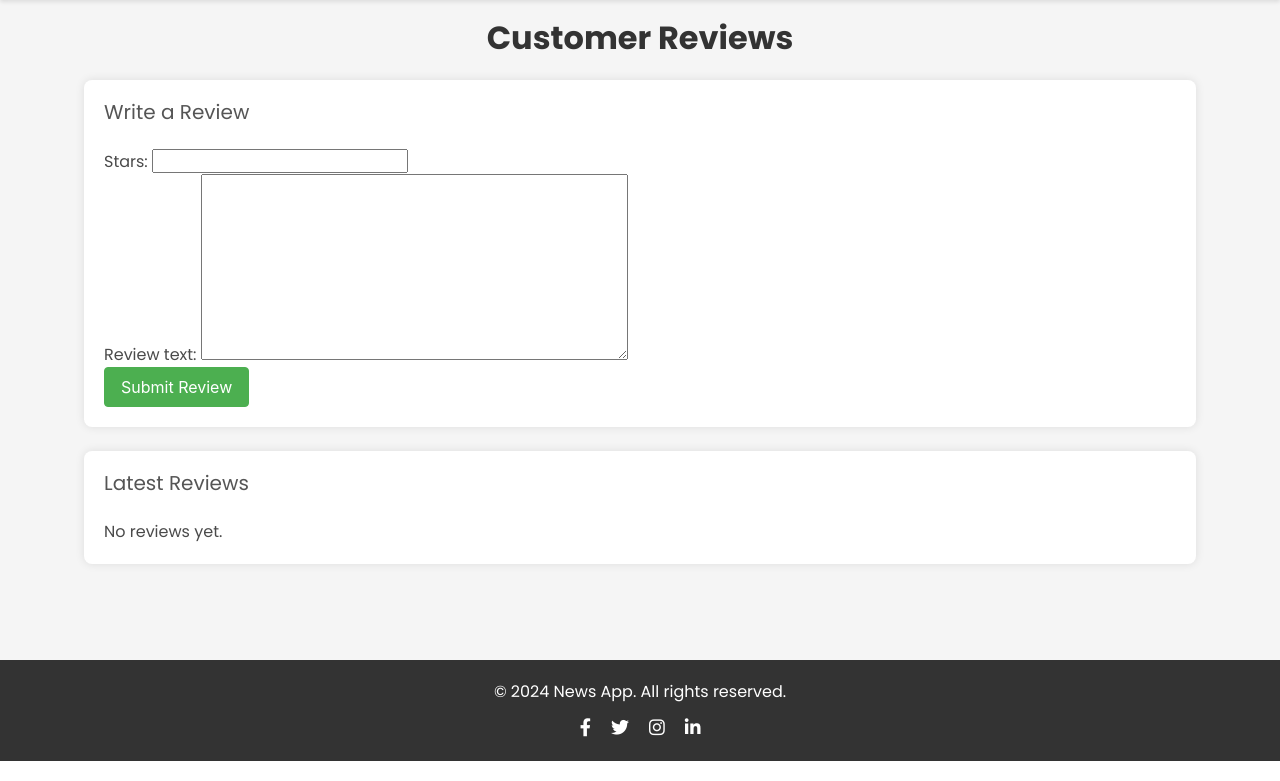
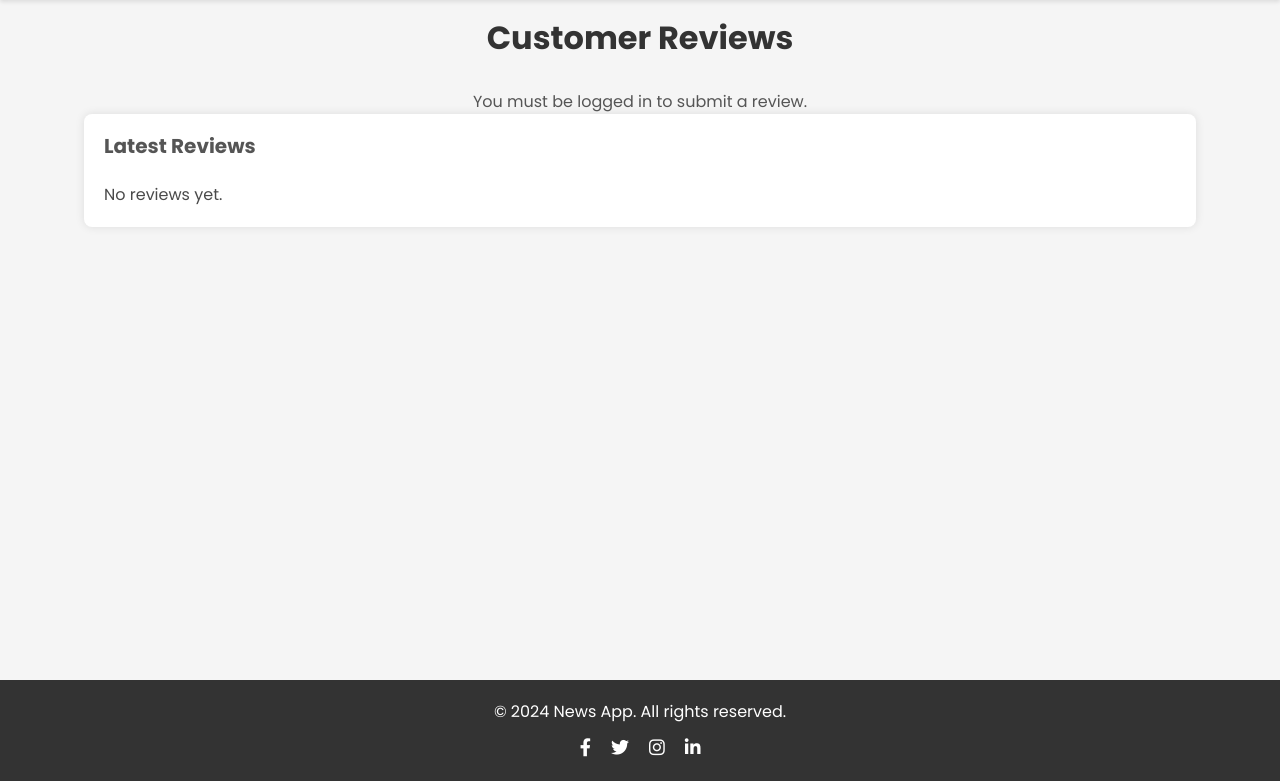
Before and after one commit to RisSonthalia/News-Sentiment-Analyzer, a Django app: page /review_page/ in a window 1280 px wide. Shown: the part 89-870 px from the top of the page. Run offline with Django 5.2, Linux system fonts and the light colour scheme; data that the repository does not hold is empty.

Commit message:
Update review.html

```diff
--- a/templates/review.html
+++ b/templates/review.html
@@ -55,6 +55,7 @@
             color: #fff; /* Adjust as needed */
             padding: 20px;
             text-align: center;
+            margin-top: 20px; /* Pushes content up */
         }
 
         .footer-content {
@@ -85,7 +86,11 @@
             padding: 20px;
             min-height: calc(100vh - 140px); /* Adjust based on header and footer height */
         }
-
+        .formcontainer{
+            display:flex;
+            justify-content:center;
+            align-item:center;
+        }
         .box {
             background-color: #fff;
             border-radius: 8px;
@@ -102,6 +107,7 @@
 
         .subtitle {
             color: #555;
+            font-weight:bold;
             margin-bottom: 10px;
         }
 
@@ -109,6 +115,8 @@
             background-color: #4CAF50;
             border-color: #4CAF50;
             color: #fff;
+            margin-top: 10px;
+            transition: background-color 0.3s ease, border-color 0.3s ease, color 0.3s ease;
         }
 
         .button.is-primary:hover {
@@ -134,6 +142,28 @@
         .fas.fa-star, .far.fa-star {
             color: #f1c40f;
             font-size: 1.2rem;
+        }
+
+        .success-message {
+            color: #4CAF50;
+            margin-top: 10px;
+            text-align: center;
+            animation: fade-in 0.5s ease-out;
+        }
+
+        .login-message {
+            color: #555;
+            text-align: center;
+            margin-top: 10px;
+        }
+
+        @keyframes fade-in {
+            0% {
+                opacity: 0;
+            }
+            100% {
+                opacity: 1;
+            }
         }
     </style>
 </head>
@@ -167,6 +197,8 @@
             <h1 class="title">Customer Reviews</h1>
 
             <!-- Review Form -->
+            <div class="formcontainer">
+                {% if user.is_authenticated %}
                 <div class="box">
                     <h2 class="subtitle">Write a Review</h2>
                     <form method="post" action="{% url 'review_page' %}">
@@ -174,8 +206,14 @@
                         {{ form.as_p }}
                         <button type="submit" class="button is-primary">Submit Review</button>
                     </form>
+                    {% if submitted %}
+                        <p class="success-message">Review submitted successfully!</p>
+                    {% endif %}
                 </div>
-
+                {% else %}
+                    <p class="login-message">You must be logged in to submit a review.</p>
+                {% endif %}
+            </div>
             <!-- Display Reviews -->
             <div class="box">
                 <h2 class="subtitle">Latest Reviews</h2>
@@ -184,9 +222,8 @@
                         <div class="media-content">
                             <div class="content">
                                 <p>
-                                    <strong>{{ review.user.username }}</strong>
+                                    <strong>{{ review.user.first_name }} {{ review.user.last_name }}</strong>
                                     <br>
-                                    Rating:
                                     {% for _ in review.star_icons %}
                                         <i class="fas fa-star"></i>
                                     {% endfor %}
```
Lines whose indentation alone changed are shown as unchanged.
